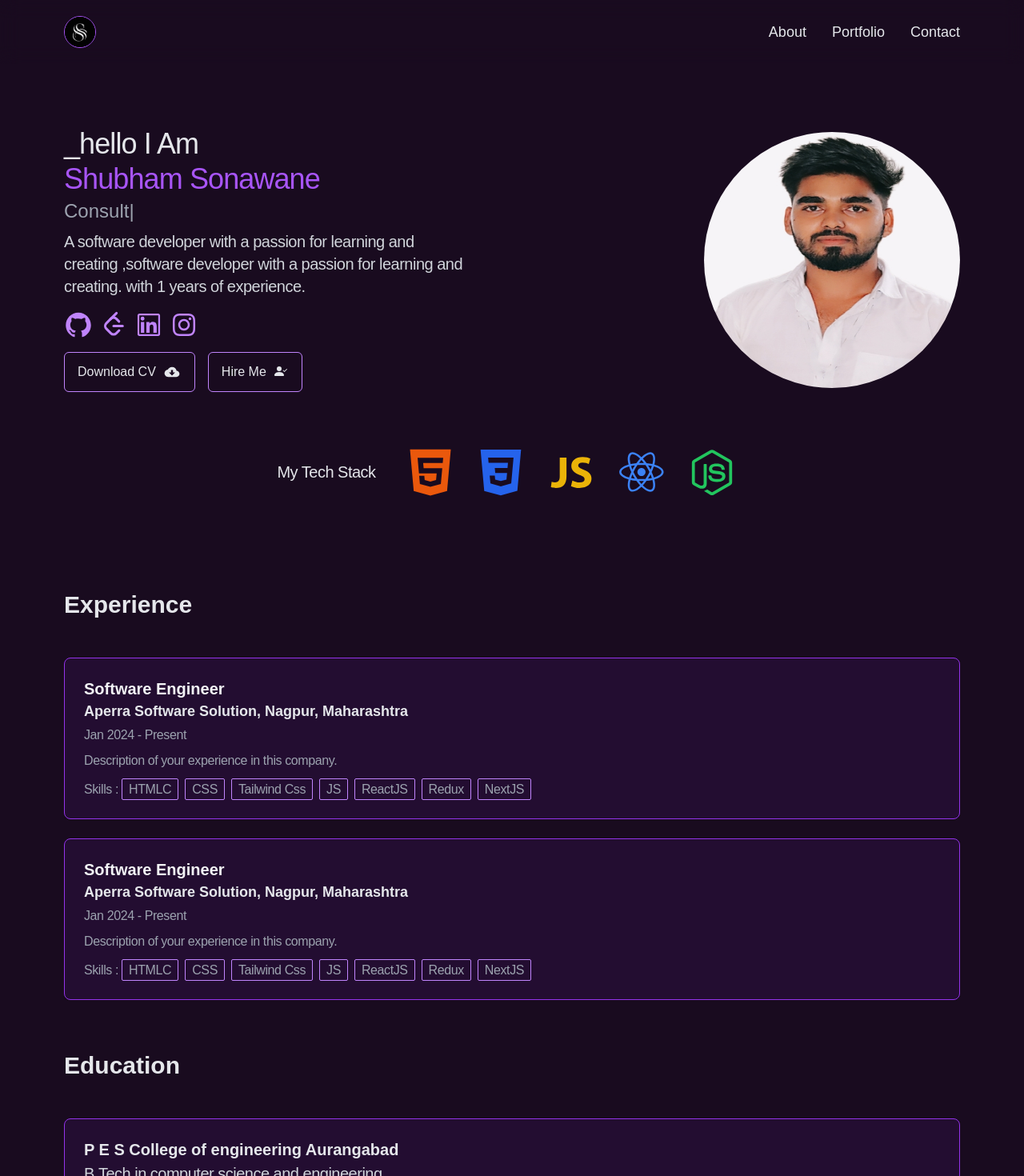
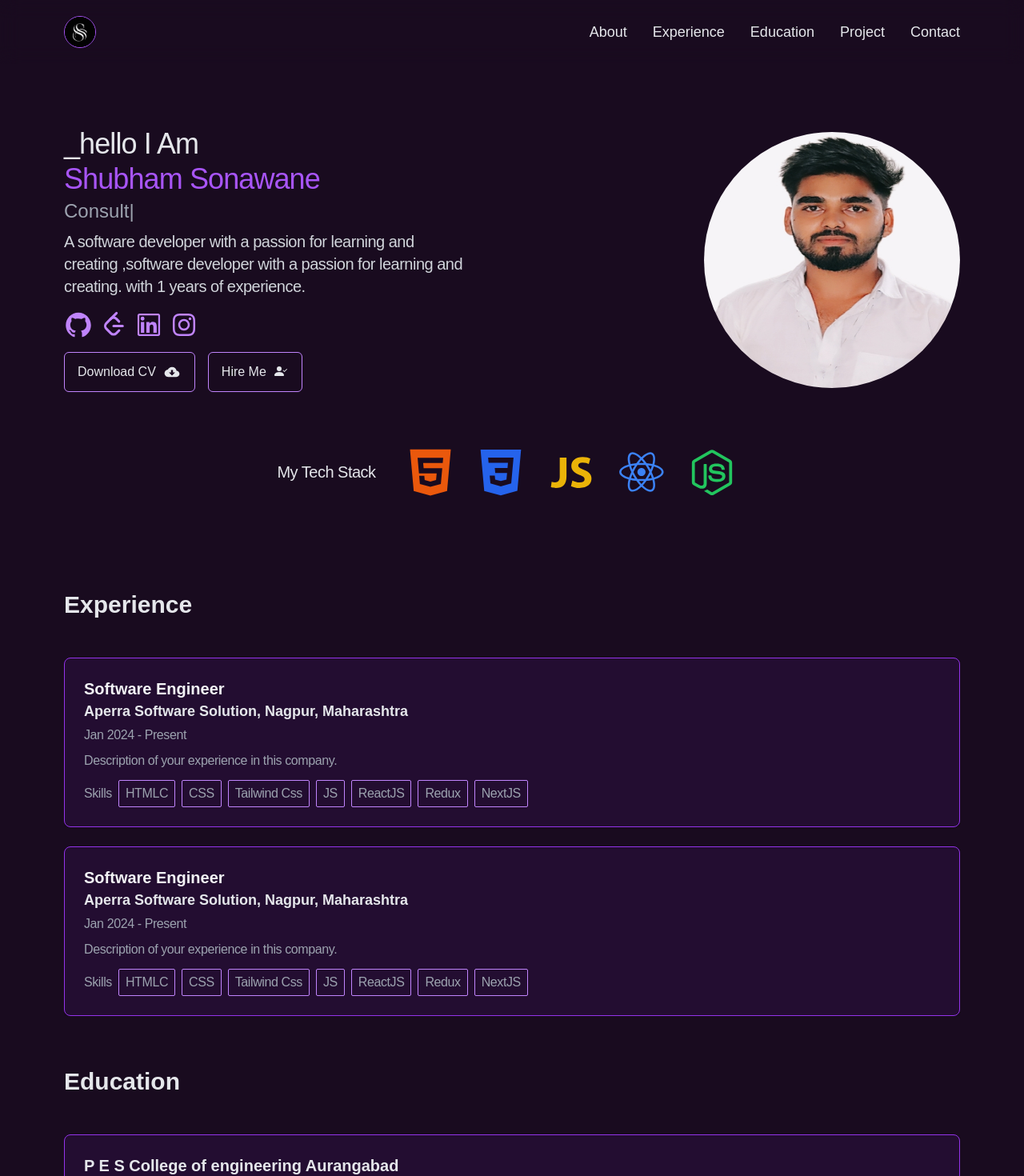
Before and after one commit to Sonawane-Shubham/animated-portfolio, a React (Vite) app: page / in a window 1280 px wide. Shown: the top 1470 px of the page at 80% size. Built offline with nearby package versions, Linux system fonts and the light colour scheme.

Commit message:
added navbar routes

```diff
--- a/src/components/Education.tsx
+++ b/src/components/Education.tsx
@@ -18,7 +18,7 @@ const educations = [
 
 const Education = () => {
   return (
-    <div className="max-w-[1200px] px-4 md:px-10 mx-auto">
+    <div className="max-w-[1200px] px-4 md:px-10 mx-auto" id="#education">
       <h2 className="text-2xl md:text-3xl text-center md:text-start font-bold text-gray-200  mt-12 mb-10 md:mb-12">
         Education
       </h2>
--- a/src/components/Experience.tsx
+++ b/src/components/Experience.tsx
@@ -21,7 +21,7 @@ const experiences = [
 
 const Experience = () => {
   return (
-    <div className="max-w-[1200px] px-4 md:px-10 mx-auto">
+    <div className="max-w-[1200px] px-4 md:px-10 mx-auto" id="#experience">
       <h2 className="text-2xl md:text-3xl text-center md:text-start font-bold text-gray-200  mt-12 mb-10 md:mb-12">
         Experience
       </h2>
@@ -43,16 +43,22 @@ const Experience = () => {
               <h2 className="text-gray-200 text-lg font-semibold mb-1">
                 {experience.company}
               </h2>
-              <p className="text-base text-gray-400 mb-2">{experience.period}</p>
-              <p className="text-base text-gray-400 mb-3">{experience.description}</p>
+              <p className="text-base text-gray-400 mb-2">
+                {experience.period}
+              </p>
+              <p className="text-base text-gray-400 mb-3">
+                {experience.description}
+              </p>
 
-              <p className="text-base text-gray-400">
-                <span className="text-gray-400">Skills : </span>
+              <p className="text-base text-gray-400 flex items-center gap-2 flex-wrap">
+                <span className="text-gray-400">Skills </span>
                 {experience.tech.map((item: string, index: number) => (
-
-                    <span key={index} className="text-gray-400 border border-purple-400 px-2 py-1 rounded-sm mr-2">{item}</span>
-
-
+                  <span
+                    key={index}
+                    className="text-gray-400 border border-purple-400 px-2 py-1 rounded-sm text-nowrap"
+                  >
+                    {item}
+                  </span>
                 ))}
               </p>
             </motion.div>
--- a/src/components/Navbar.tsx
+++ b/src/components/Navbar.tsx
@@ -2,6 +2,8 @@ import { useState } from "react";
 import { AiOutlineMenu, AiOutlineClose } from "react-icons/ai";
 import { Link } from "react-scroll";
 import { motion } from "framer-motion";
+
+import { navRoutes } from "../utils/data";
 
 const Navbar = () => {
   const [nav, setNav] = useState(false);
@@ -37,31 +39,31 @@ const Navbar = () => {
         className="max-w-[1200px] mx-auto  flex  justify-between text-gray-200
         text-xl items-center px-4 md:px-10 h-20"
       >
-        <a href="#" className="text-2xl font-medium overflow-hidden flex items-center">
-          <img src="/ss_logo.png" alt="logo" className="w-10 h-10 border border-purple-500 rounded-full"/>
-
+        <a
+          href="#"
+          className="text-2xl font-medium overflow-hidden flex items-center"
+        >
+          <img
+            src="/ss_logo.png"
+            alt="logo"
+            className="w-10 h-10 border border-purple-500 rounded-full"
+          />
         </a>
 
         <ul className="text-lg hidden md:flex gap-8 z-10 cursor-pointer">
-          <li>
-            <Link to="skills" smooth={true} offset={50} duration={500}>
-              About
+          {navRoutes &&
+            navRoutes.length &&
+            navRoutes.map((route) => (
+              <li key={route.id}>
+                <Link to={route.path} smooth={true} offset={50} duration={500}>
+                  {route.label}
                 </Link>
               </li>
-          <li>
-            <Link to="portfolio" smooth={true} offset={50} duration={500}>
-              Portfolio
-            </Link>
-          </li>
-          <li>
-            <Link to="contact" smooth={true} offset={50} duration={500}>
-              Contact
-            </Link>
-          </li>
+            ))}
         </ul>
 
         <div onClick={toggleNav} className="md:hidden z-50 text-gray-200">
-          {nav ? <AiOutlineClose size={30} /> : <AiOutlineMenu size={30} />}
+          {nav ? <AiOutlineClose size={36} /> : <AiOutlineMenu size={32} />}
         </div>
 
         <motion.div
@@ -70,40 +72,35 @@ const Navbar = () => {
           variants={menuVariants}
           className="fixed left-0 top-0 w-full min-h-screen bg-gray-900 z-40"
         >
-          <ul className="font-semibold text-4xl space-y-8 mt-24 text-center">
-            <li>
+          <div className="mt-20">
+            <a
+              href=""
+              className="flex items-center justify-center overflow-hidden"
+            >
+              <img
+                src="/ss_logo.png"
+                alt="SS"
+                className="w-16 h-16 border border-purple-400 rounded-full "
+              />
+            </a>
+          </div>
+
+          <ul className="font-semibold text-4xl space-y-8 mt-8 text-center">
+            {navRoutes &&
+              navRoutes.length &&
+              navRoutes.map((route) => (
+                <li key={route.id}>
                   <Link
-                to="skills"
+                    to={route.path}
                     onClick={closeNav}
                     smooth={true}
                     offset={50}
                     duration={500}
                   >
-                About
+                    {route.label}
                   </Link>
                 </li>
-            <li>
-              <Link
-                to="portfolio"
-                onClick={closeNav}
-                smooth={true}
-                offset={50}
-                duration={500}
-              >
-                Portfolio
-              </Link>
-            </li>
-            <li>
-              <Link
-                to="contact"
-                onClick={closeNav}
-                smooth={true}
-                offset={50}
-                duration={500}
-              >
-                Contact
-              </Link>
-            </li>
+              ))}
           </ul>
         </motion.div>
       </div>
--- a/src/components/Project.tsx
+++ b/src/components/Project.tsx
@@ -141,7 +141,7 @@ const Project = () => {
 
   console.log(selectedProject);
   return (
-    <div className="max-w-[1200px] mx-auto px-4 md:px-10 " id="portfolio">
+    <div className="max-w-[1200px] mx-auto px-4 md:px-10 " id="#project">
       <h2 className="text-2xl md:text-3xl text-center md:text-start font-bold text-gray-200  mt-12 mb-10 md:mb-12">
         Portfolio
       </h2>
--- /dev/null
+++ b/src/utils/data.ts
@@ -0,0 +1,33 @@
+type TNavRouteType = {
+  id: string;
+  label: string;
+  path: string;
+};
+
+export const navRoutes: TNavRouteType[] = [
+  {
+    id: "about",
+    label: "About",
+    path: "#about",
+  },
+  {
+    id: "experience",
+    label: "Experience",
+    path: "#experience",
+  },
+  {
+    id: "education",
+    label: "Education",
+    path: "#education",
+  },
+  {
+    id: "project",
+    label: "Project",
+    path: "#project",
+  },
+  {
+    id: "contact",
+    label: "Contact",
+    path: "#contact",
+  },
+];
```
Lines whose indentation alone changed are shown as unchanged.
